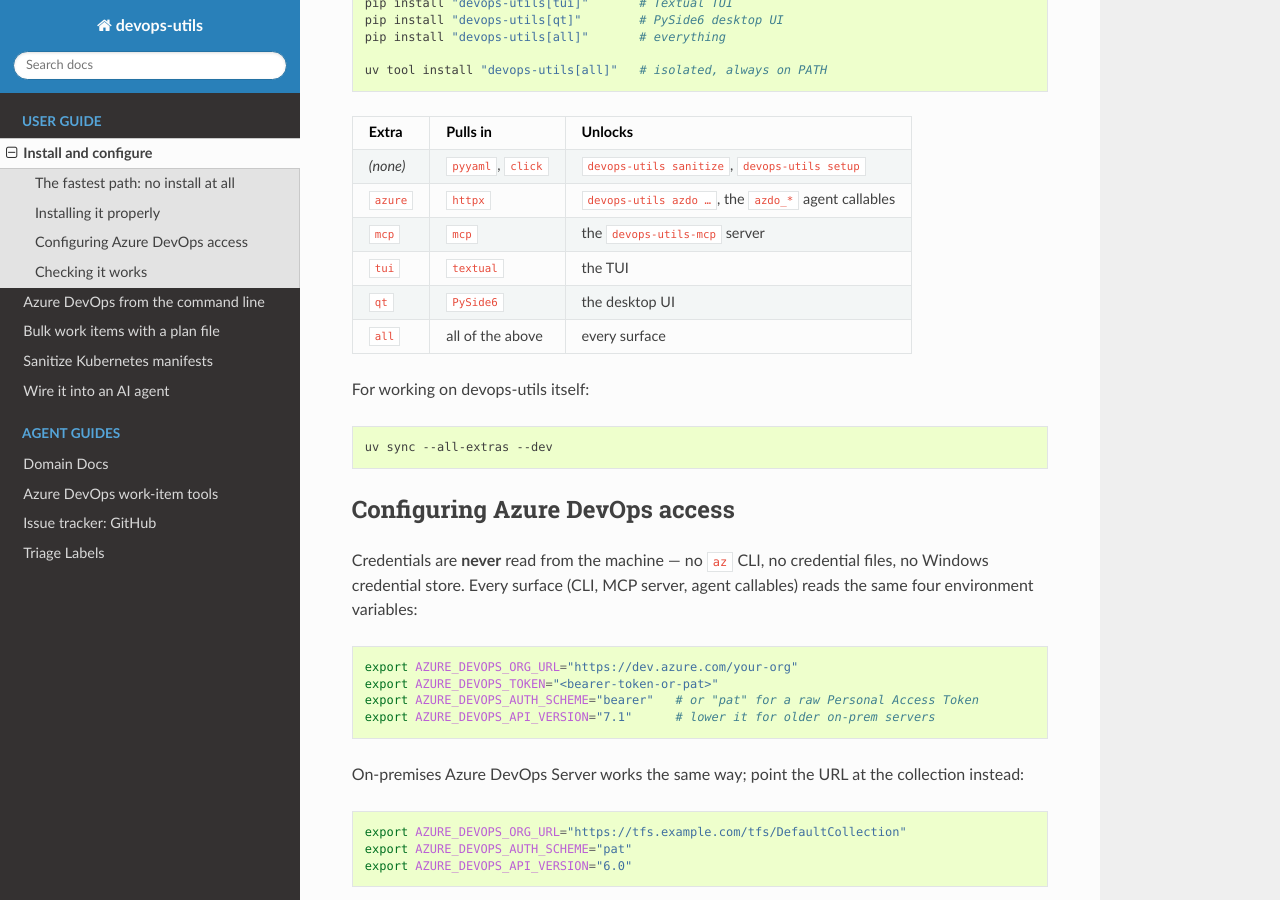
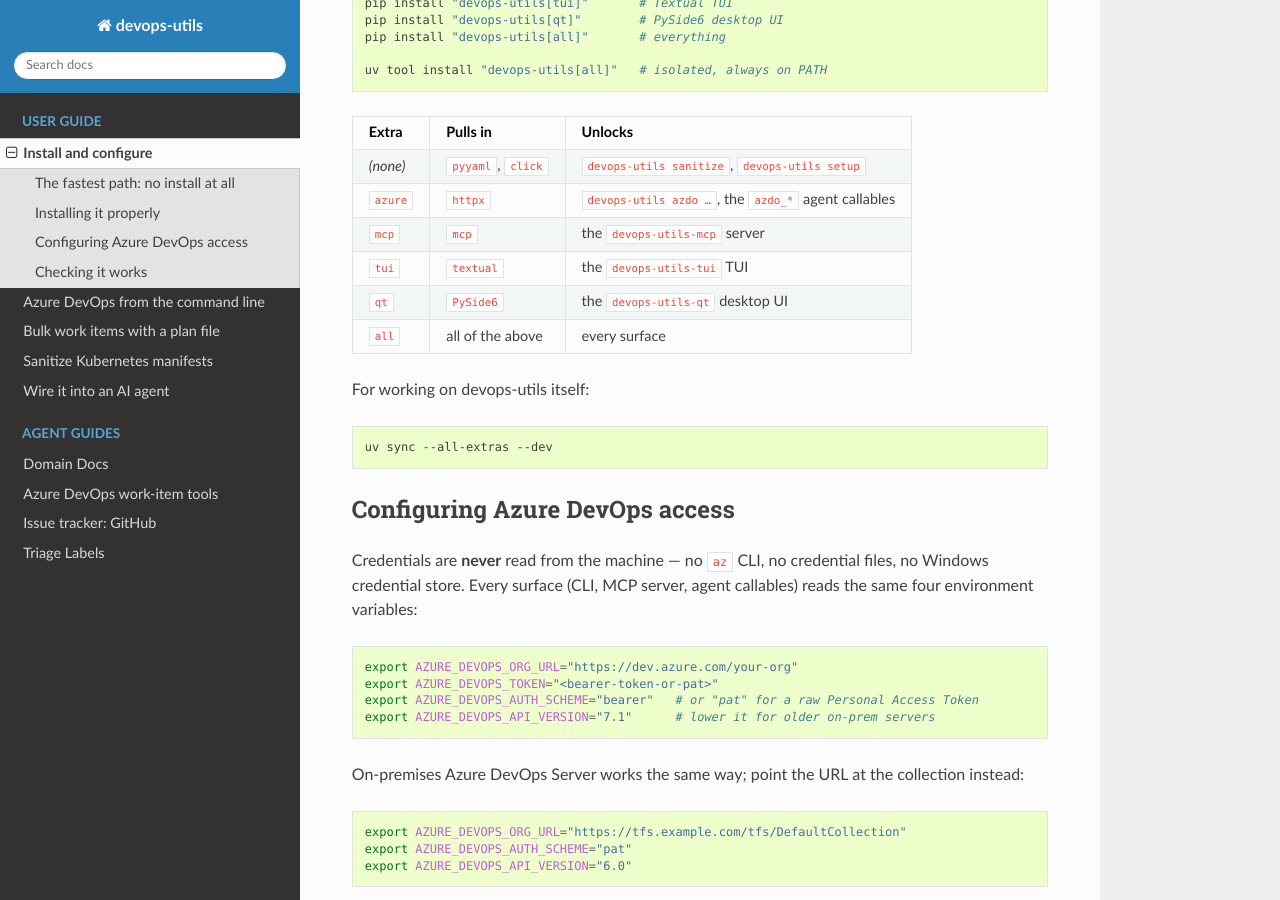
Before and after one commit to carneirofc/devops-utils, a Sphinx documentation site: the page built from docs/guide/install.md, in a window 1280 px wide and 900 px high, scrolled down 929 px. Built offline with Sphinx 7.4.7 and the Read the Docs theme 3.1.0, drawn with Linux system fonts in a browser that asks for light colours; pages that are not in the unit, such as notebooks, are missing from menus.

Commit message:
Add devops-utils-tui and devops-utils-qt console scripts
Co-Authored-By: Claude Opus 5.5 <noreply@anthropic.com>
Claude-Session: https://claude.ai/code/session_01PimRDNhxkM4ZcMg6iVA2kW

```diff
--- a/docs/guide/install.md
+++ b/docs/guide/install.md
@@ -49,8 +49,8 @@ uv tool install "devops-utils[all]"   # isolated, always on PATH
 | *(none)* | `pyyaml`, `click` | `devops-utils sanitize`, `devops-utils setup` |
 | `azure` | `httpx` | `devops-utils azdo …`, the `azdo_*` agent callables |
 | `mcp` | `mcp` | the `devops-utils-mcp` server |
-| `tui` | `textual` | the TUI |
-| `qt` | `PySide6` | the desktop UI |
+| `tui` | `textual` | the `devops-utils-tui` TUI |
+| `qt` | `PySide6` | the `devops-utils-qt` desktop UI |
 | `all` | all of the above | every surface |
 
 For working on devops-utils itself:
--- a/pyproject.toml
+++ b/pyproject.toml
@@ -42,6 +42,8 @@ all = ["mcp>=2", "textual", "PySide6", "httpx"]
 [project.scripts]
 devops-utils = "devops_utils.cli.main:main"
 devops-utils-mcp = "devops_utils.mcp.server:main"
+devops-utils-tui = "devops_utils.tui.app:main"
+devops-utils-qt = "devops_utils.ui.app:main"
 
 [dependency-groups]
 dev = [
```
